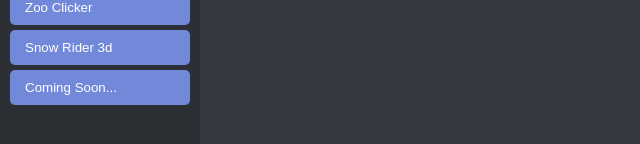
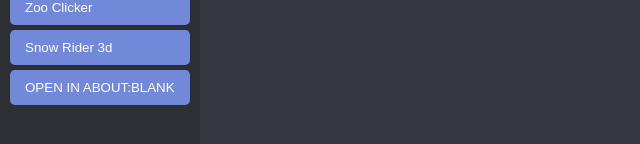
Before and after one commit to SleeeeeepyLMAO/hopoffoffortnitebroanddoschoolwork, a plain HTML site: page index.html in a window 1280 px wide. Shown: the part 524-668 px from the top of the page, 0-640 px from the left. Drawn offline with Linux system fonts and the light colour scheme.

Commit message:
Update index.html

```diff
--- a/index.html
+++ b/index.html
@@ -28,7 +28,7 @@
 <button onclick="loadPage('Dadish/index.html')">Territorial.io</button>
 <button onclick="loadPage('CookieClicker/index.html')">Zoo Clicker</button>
 <button onclick="loadPage('page111.html')">Snow Rider 3d</button>
-<button onclick="loadPage('comingsoon.html')">Coming Soon...</button>
+<button onclick="loadPage('about.html')">OPEN IN ABOUT:BLANK</button>
 </div>
 <div class="content">
 <div id="page-container">
```
